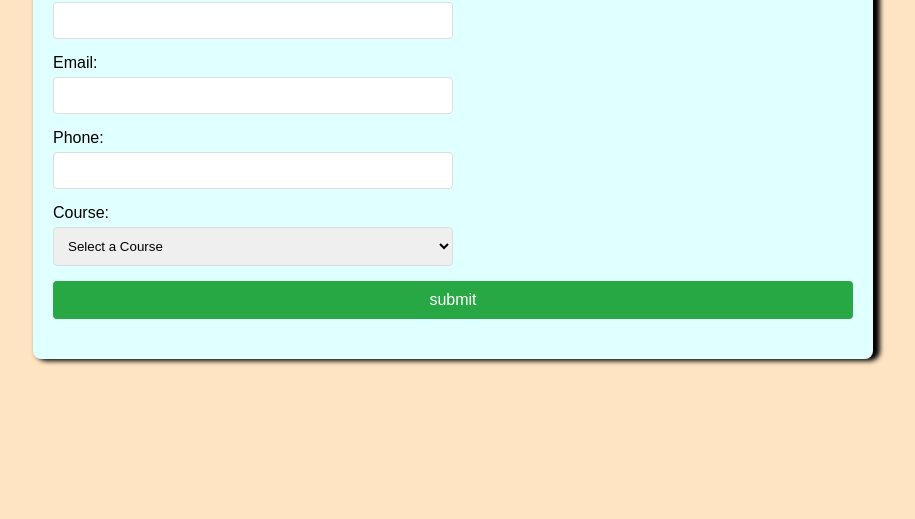
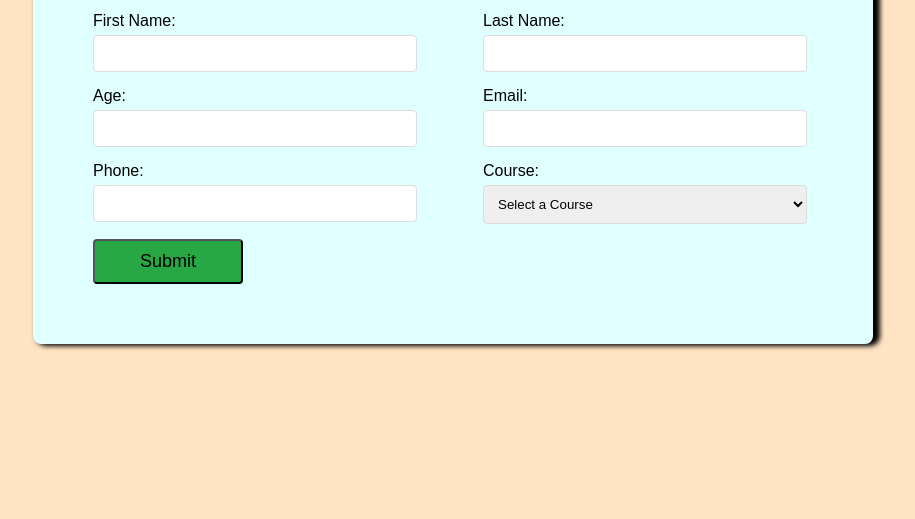
Before and after one commit to Daroowala/Foum-with-Obj---Array, a plain HTML site: page index.html in a window 1280 px wide. Shown: the part 281-800 px from the top of the page, without its empty margins (187-1102 px from the left). Drawn offline with Linux system fonts and the light colour scheme.

Commit message:
form done

```diff
--- a/app.js
+++ b/app.js
@@ -1,12 +1,14 @@
 document.getElementById('studentForm').addEventListener('submit', function(event) {
     event.preventDefault(); // Prevent the default form submission
 
-    const name = document.getElementById('studentName').value;
-    const email = document.getElementById('studentEmail').value;
-    const phone = document.getElementById('studentPhone').value;
-    const course = document.getElementById('studentCourse').value;
+    const firstname = document.getElementById('firstName').value;
+    const lastname = document.getElementById('lastName').value;
+    const age = document.getElementById('age').value;
+    const email = document.getElementById('Email').value;
+    const phone = document.getElementById('Phone').value;
+    const course = document.getElementById('Course').value;
 
-    if (name && email && phone && course) {
+    if (firstname && lastname && age && email && phone && course) {
         document.getElementById('message').innerHTML = `<p>Thank you, ${name}! Your registration for the ${course} course has been received.</p>`;
         document.getElementById('studentForm').reset();
     } else {
--- a/index.html
+++ b/index.html
@@ -10,29 +10,49 @@
     <div class="container">
         <h1>Registration Form - SMIT</h1>
         <form id="studentForm">
+            <div class="form-row">
                 <div class="form-group">
-                <label for="studentName">Name:</label>
-                <input type="text" id="studentName" name="studentName" required>
+                    <div id="check1"></div>
+                    <label id="label1">First Name:</label>
+                    <input type="text" id="firstName" name="firstName" required>
                 </div>
                 <div class="form-group">
-                <label for="studentEmail">Email:</label>
-                <input type="email" id="studentEmail" name="studentEmail" required>
+                    <div id="check2"></div>
+                    <label id="label2">Last Name:</label>
+                    <input type="text" id="lastName" name="lastName" required>
+                </div>
+            </div>
+
+            <div class="form-row">
+                <div class="form-group">
+                    <label id="label3">Age:</label>
+                    <input type="number" id="age" name="age" required>
                 </div>
                 <div class="form-group">
-                <label for="studentPhone">Phone:</label>
-                <input type="tel" id="studentPhone" name="studentPhone" required>
+                    <label id="label4">Email:</label>
+                    <input type="email" id="Email" name="Email" required>
+                </div>
+            </div>
+
+            <div class="form-row">
+                <div class="form-group">
+                    <label>Phone:</label>
+                    <input type="tel" id="Phone" name="Phone" required>
                 </div>
                 <div class="form-group">
-                <label for="studentCourse">Course:</label>
-                <select id="studentCourse" name="studentCourse" required>
+                    <label>Course:</label>
+                    <select id="Course" name="Course" required>
                         <option value="">Select a Course</option>
                         <option value="Web Development">Web Development</option>
                         <option value="Data Science">Data Science</option>
                         <option value="Graphic Design">Graphic Design</option>
                     </select>
                 </div>
-            <button type="submit">submit</button>
+            </div>
+
+            <button type="submit">Submit</button>
         </form>
+
         <div id="message" class="message"></div>
     </div>
     <script src="app.js"></script>
--- a/style.css
+++ b/style.css
@@ -23,18 +23,30 @@ h1 {
     color: black;
 }
 
-.form-group {
+#studentForm {
+    width: 100%;
+    max-width: 750px;
+    margin: 40px;
+}
+
+.form-row {
+    display: flex;
+    justify-content: space-between;
     margin-bottom: 15px;
 }
 
+.form-group {
+    display: flex;
+    flex-direction: column;
+    width: 48%;
+}
+
 label {
-    display: block;
     margin-bottom: 5px;
-    color: black;
 }
 
 input, select {
-    width: 50%;
+    width: 90%;
     padding: 10px;
     border: 1px solid #ddd;
     border-radius: 4px;
@@ -42,14 +54,15 @@ input, select {
 }
 
 button {
-    width: 100%;
+    width: 20%;
     padding: 10px;
-    border: none;
     border-radius: 4px;
     background-color: #28a745;
-    color: #fff;
+    color: black;
     cursor: pointer;
-    font-size: 16px;
+    font-size: 18px;
+    justify-content: center;
+    align-items: center;
 }
 
 button:hover {
@@ -59,5 +72,5 @@ button:hover {
 .message {
     margin-top: 20px;
     text-align: center;
-    color: #d9534f;
+    color: #f30d05;
 }
```
Lines whose indentation alone changed are shown as unchanged.
